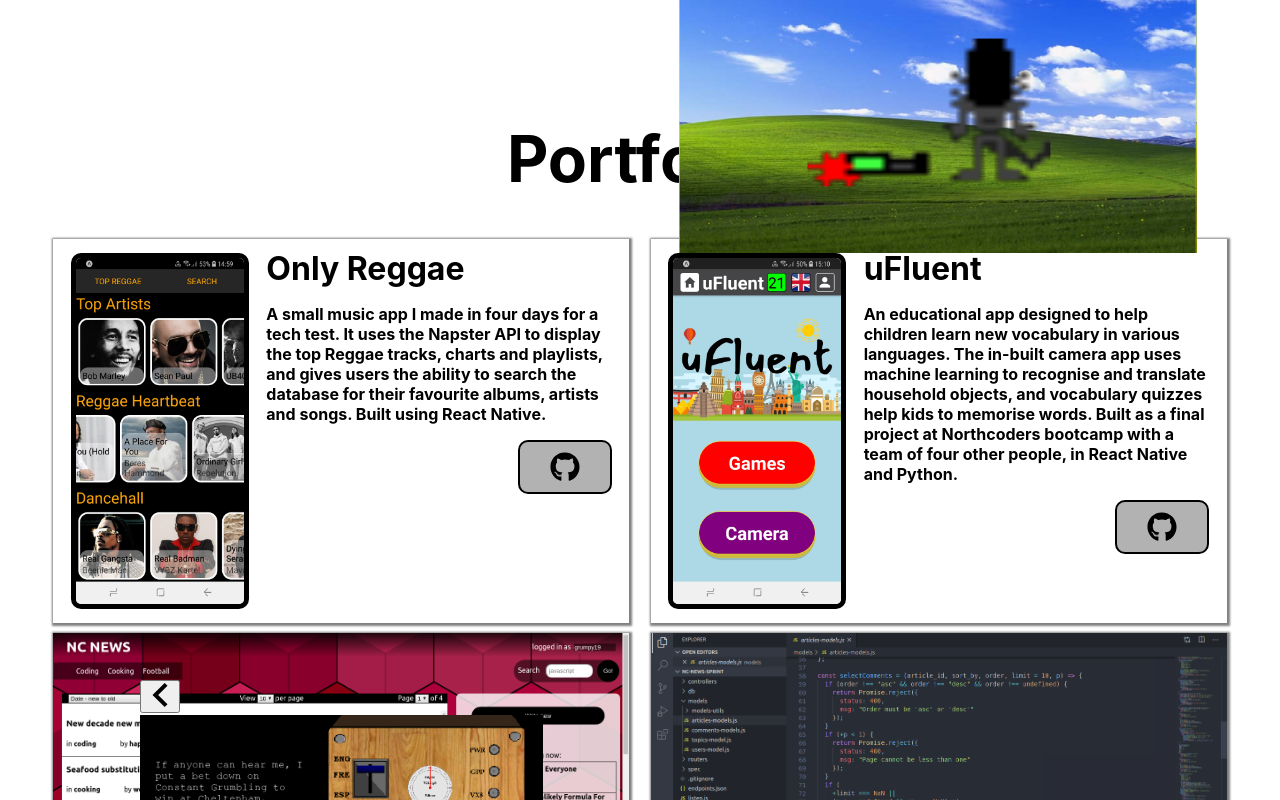
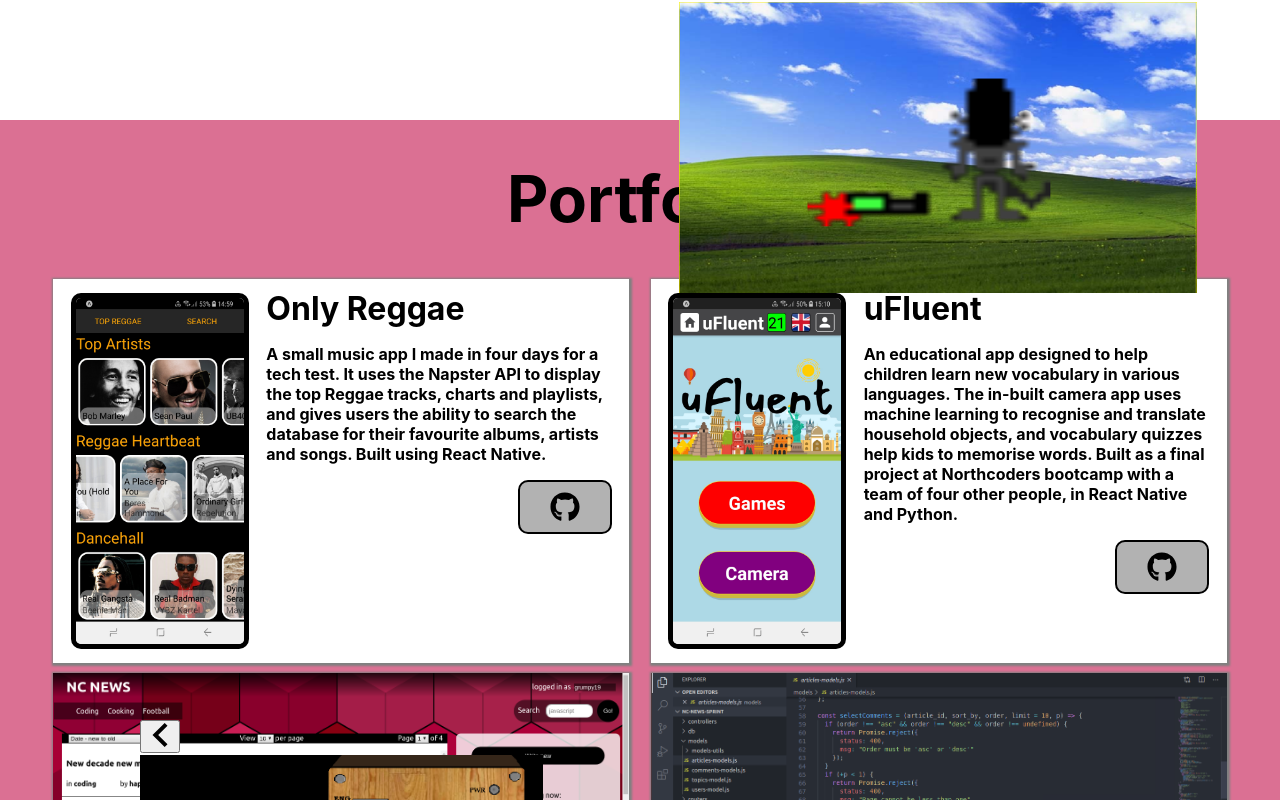
Before and after one commit to joecooper1/pf, a React (Create React App) app: page / in a window 1280 px wide. Shown: the part 680-1480 px from the top of the page. Built offline with nearby package versions, Linux system fonts and the light colour scheme.

Commit message:
changed styling

```diff
--- a/src/components/ProjectBox.js
+++ b/src/components/ProjectBox.js
@@ -1,19 +1,19 @@
 import React from "react";
 
-import { Box, PortfolioTitle } from "../styles/Projects";
+import { Box, PortfolioTitle, Portfolio } from "../styles/Projects";
 import Project from "./Project";
 
 import { projectData } from "../data/projectData";
 
 export default function ProjectBox(props) {
   return (
-    <div>
+    <Portfolio>
       <PortfolioTitle dimensions={props}>Portfolio</PortfolioTitle>
       <Box dimensions={props}>
         {projectData.map((data) => {
           return <Project dimensions={props} data={data} key={data.name} />;
         })}
       </Box>
-    </div>
+    </Portfolio>
   );
 }
--- a/src/styles/Projects.js
+++ b/src/styles/Projects.js
@@ -4,9 +4,18 @@
 
 import { FaGithub } from "react-icons/fa";
 
+export const Portfolio = styled.div`
+  background-color: palevioletred;
+  width: 100%;
+  display: flex;
+  flex-direction: column;
+  justify-content: center;
+  align-items: center;
+  padding-top: 40px;
+`;
+
 export const Box = styled.ul`
   width: ${(props) => `${props.dimensions.width * 0.95}px`};
-  // background-color: rgba(0, 0, 0, 0.2);
   min-height: 150px;
   margin-bottom: 100px;
   margin-left: 0px;
@@ -39,10 +48,8 @@
       ? `${props.width * 0.4}px`
       : ``;
   }};
-  // background-color: lightgrey;
-  // border: 3px solid black;
+  background-color: white;
   box-shadow: 1px 1px 2px 2px grey;
-  // border-radius: 10px;
   margin-top: 10px;
   display: flex;
   flex-direction: ${(props) => {
```
